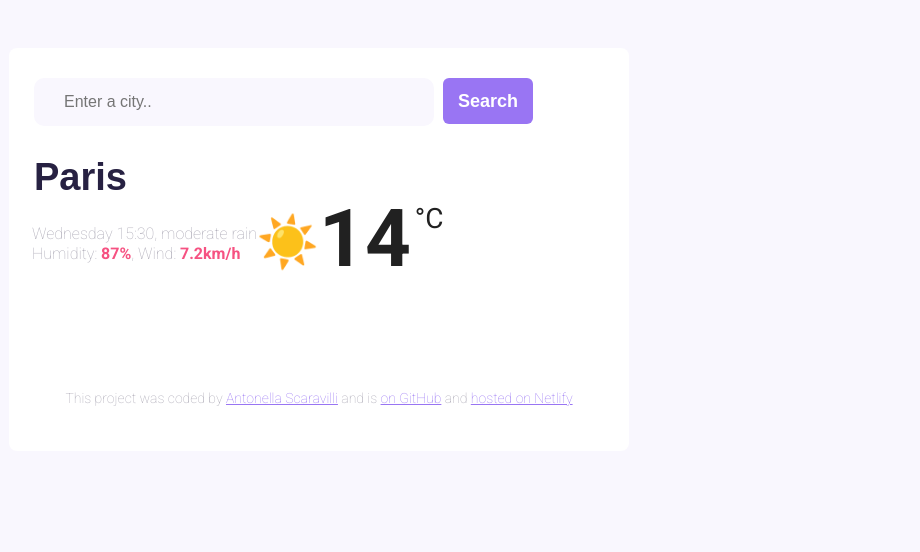
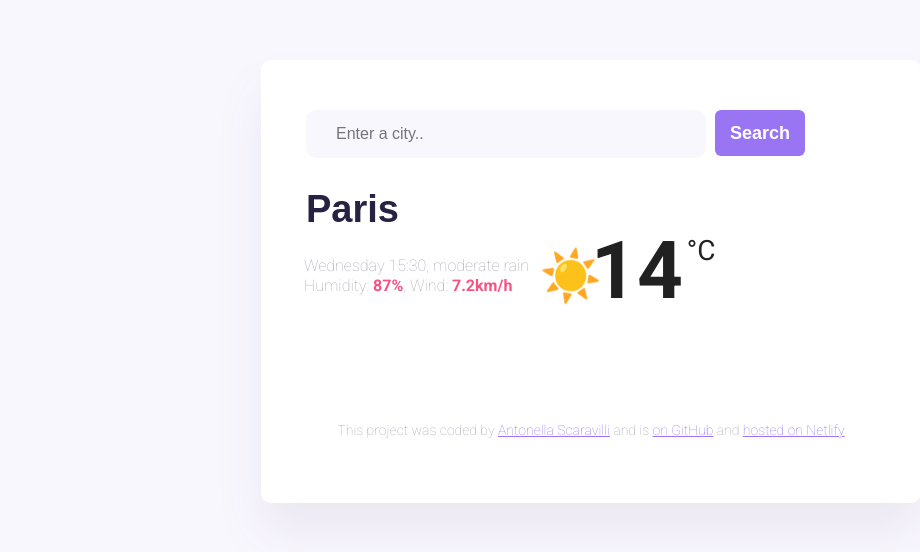
Before and after one commit to Antzella/Weather-App, a plain HTML site: page index.html in a window 1280 px wide. Shown: the whole page, without its empty margins (49-969 px from the left). Drawn offline with nearby package versions, Linux system fonts and the light colour scheme.

Commit message:
Fixed body element position and weather icon position

```diff
--- a/src/styles.css
+++ b/src/styles.css
@@ -3,12 +3,12 @@ body {
 }
 
 .weather {
-  top: 40px;
-  left: 50px;
-  background-color: white;
-  border-radius: 8px;
-  padding: 10px;
-  width: 600px;
+  background: white;
+  max-width: 600px;
+  margin: 60px auto;
+  padding: 30px;
+  border-radius: 10px;
+  box-shadow: 0 30px 50px rgba(65, 50, 100, 0.08);
 }
 
 .weather,
@@ -19,6 +19,7 @@ h1,
 .current-temperature,
 .celsius {
   position: relative;
+  display: ;
 }
 
 .search-input,
@@ -84,9 +85,9 @@ p strong {
 
 .weather-icon {
   font-size: 50px;
-  position: absolute;
-  top: 165px;
-  right: 310px;
+  position: relative;
+  top: -75px;
+  right: -120px;
 }
 
 .celsius {
```
